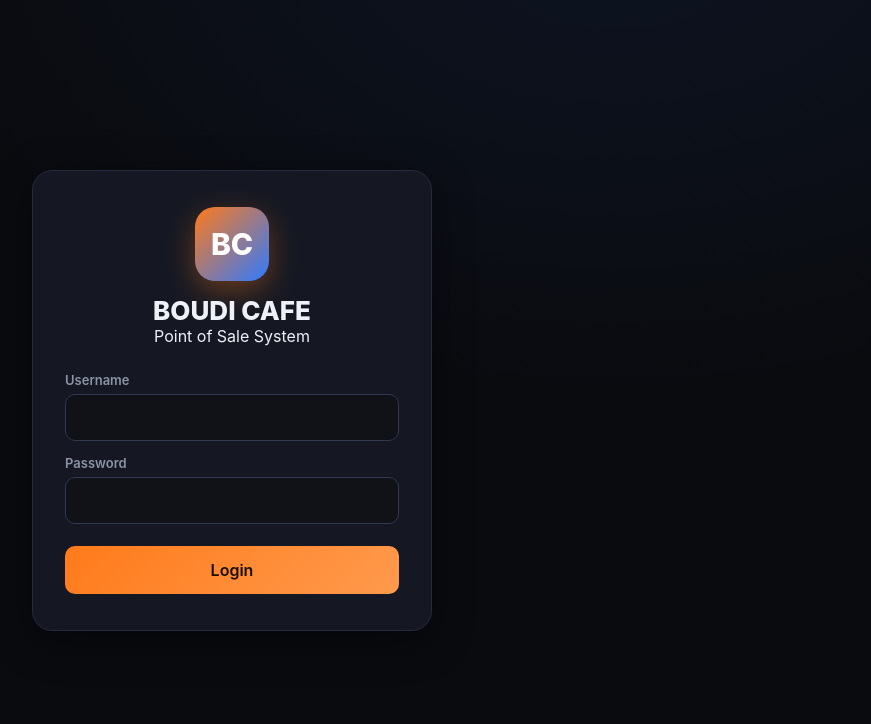
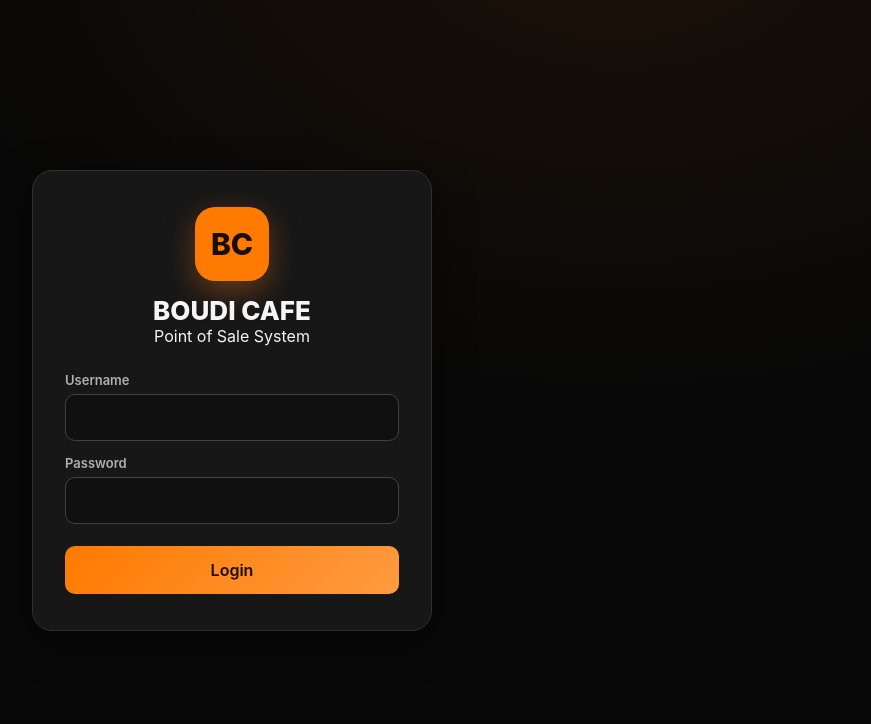
Before and after one commit to beirutbitesofficial-crypto/BOUDI, a website: page public/index.html in a window 1280 px wide. Shown: the whole page, without its empty margins (408-1279 px from the left). Drawn offline with Linux system fonts and the light colour scheme; no server answers.

Commit message:
Apply black and orange BOUDI CAFE theme

```diff
--- a/public/css/friends-cafe-v2.css
+++ b/public/css/friends-cafe-v2.css
@@ -1,14 +1,14 @@
-:root{--accent:#ff7a00;--black:#0b0b0d}
+:root{--accent:#ff7a00;--black:#080808}
 body.route-pos{overflow:hidden}.content:has(.pos-fixed-layout){padding:12px;overflow:hidden;height:calc(100vh - 72px)}
 .pos-fixed-layout{display:grid;grid-template-columns:1fr 1fr;gap:12px;height:100%;min-height:0}
 .pos-half{min-width:0;min-height:0;border:1px solid var(--border);border-radius:16px;background:var(--card);padding:12px;display:flex;flex-direction:column;gap:10px;overflow:hidden}
 .pos-scroll{overflow:auto;min-height:0;overscroll-behavior:contain}.pos-products .product-grid{flex:1;grid-template-columns:repeat(auto-fill,minmax(125px,1fr));gap:9px}
-.product-tile{min-height:190px;padding:10px;color:#fff;display:flex;flex-direction:column;align-items:stretch;justify-content:flex-start;gap:6px;overflow:hidden}.product-tile img{width:100%;height:105px;object-fit:contain;border-radius:10px;background:#17191f}.product-tile .pt-name,.product-tile .pt-price,.product-tile .pt-stock{display:block;color:#fff;text-shadow:0 1px 2px #000;line-height:1.25}.product-tile .pt-name{font-size:14px;margin:0;overflow-wrap:anywhere}.product-tile .pt-price{font-size:13px;margin:0}.product-tile .pt-stock{font-size:11px;margin:0}.product-tile .pt-emoji{font-size:42px;min-height:105px;display:grid;place-items:center}.pos-cart .cart-items{flex:1}
-.pos-actions{display:grid;grid-template-columns:1fr 1.4fr 1fr;gap:8px}.pay-toggle{display:grid;grid-template-columns:1fr 1fr;gap:10px;margin:8px 0}.pay-toggle .pay-opt{min-height:48px;border:2px solid var(--border-2);border-radius:11px;background:#232630;color:#fff;font-size:16px;font-weight:800;cursor:pointer}.pay-toggle .pay-opt.paid{border-color:#2ecc71}.pay-toggle .pay-opt.unpaid{border-color:#ff6767}.pay-toggle .pay-opt.active.paid{background:#168347;color:#fff;box-shadow:0 0 0 3px rgba(46,204,113,.2)}.pay-toggle .pay-opt.active.unpaid{background:#a92f3d;color:#fff;box-shadow:0 0 0 3px rgba(255,103,103,.2)}.confirm-sale{position:sticky;bottom:0;min-height:48px;background:var(--accent);color:#000;font-weight:800}
+.product-tile{min-height:190px;padding:10px;color:#fff;display:flex;flex-direction:column;align-items:stretch;justify-content:flex-start;gap:6px;overflow:hidden}.product-tile img{width:100%;height:105px;object-fit:contain;border-radius:10px;background:#1c1c1c}.product-tile .pt-name,.product-tile .pt-price,.product-tile .pt-stock{display:block;color:#fff;text-shadow:0 1px 2px #000;line-height:1.25}.product-tile .pt-name{font-size:14px;margin:0;overflow-wrap:anywhere}.product-tile .pt-price{font-size:13px;margin:0}.product-tile .pt-stock{font-size:11px;margin:0}.product-tile .pt-emoji{font-size:42px;min-height:105px;display:grid;place-items:center}.pos-cart .cart-items{flex:1}
+.pos-actions{display:grid;grid-template-columns:1fr 1.4fr 1fr;gap:8px}.pay-toggle{display:grid;grid-template-columns:1fr 1fr;gap:10px;margin:8px 0}.pay-toggle .pay-opt{min-height:48px;border:2px solid var(--border-2);border-radius:11px;background:#242424;color:#fff;font-size:16px;font-weight:800;cursor:pointer}.pay-toggle .pay-opt.paid{border-color:#2ecc71}.pay-toggle .pay-opt.unpaid{border-color:#ff6767}.pay-toggle .pay-opt.active.paid{background:#168347;color:#fff;box-shadow:0 0 0 3px rgba(46,204,113,.2)}.pay-toggle .pay-opt.active.unpaid{background:#a92f3d;color:#fff;box-shadow:0 0 0 3px rgba(255,103,103,.2)}.confirm-sale{position:sticky;bottom:0;min-height:48px;background:var(--accent);color:#000;font-weight:800}
 .gaming-progress{min-height:30px;padding:7px;border-radius:9px;background:#2a2020;color:#ffad66;text-align:center;font-weight:800}.gaming-progress.ready{background:#153c29;color:#65df9a}
 .supplier-form,.card{margin-bottom:12px}.supplier-row{display:grid;grid-template-columns:1.2fr 1.5fr .7fr .8fr auto;gap:8px;align-items:center;margin:7px 0}.history-line{display:grid;grid-template-columns:1.5fr .6fr 1fr 1fr 1fr;gap:8px;padding:8px;border-bottom:1px solid var(--border)}
 .link-btn{border:0;background:none;color:var(--accent);cursor:pointer;font-weight:800}.receipt{text-align:center;color:#111;background:#fff;padding:20px}
-.product-admin-card{min-width:0;color:#fff}.product-admin-card img,.product-image-fallback{width:100%;height:145px;object-fit:contain;border-radius:10px;background:#17191f}.product-image-fallback{display:grid;place-items:center;font-size:52px}.product-admin-card h3,.product-admin-card p{color:#fff}.product-card-actions{display:flex;gap:7px;flex-wrap:wrap}.content>.product-grid{grid-template-columns:repeat(auto-fill,minmax(190px,1fr))}
+.product-admin-card{min-width:0;color:#fff}.product-admin-card img,.product-image-fallback{width:100%;height:145px;object-fit:contain;border-radius:10px;background:#1c1c1c}.product-image-fallback{display:grid;place-items:center;font-size:52px}.product-admin-card h3,.product-admin-card p{color:#fff}.product-card-actions{display:flex;gap:7px;flex-wrap:wrap}.content>.product-grid{grid-template-columns:repeat(auto-fill,minmax(190px,1fr))}
 .whatsapp-btn{background:#25d366;border-color:#25d366;color:#071b0d;font-weight:800}.whatsapp-btn:hover{background:#20bd5a;border-color:#20bd5a}
 @media(max-width:900px){body.route-pos{overflow:auto}.content:has(.pos-fixed-layout){height:auto;overflow:visible}.pos-fixed-layout{grid-template-columns:1fr;height:auto}.pos-half{min-height:70vh}.supplier-row{grid-template-columns:1fr 1fr}.pos-actions{grid-template-columns:1fr}}
 @media print{body *{visibility:hidden}.modal-overlay,.modal-overlay *{visibility:visible}.modal-overlay{position:absolute;inset:0;background:#fff}.modal{box-shadow:none;border:0}}
@@ -19,11 +19,11 @@ body.route-pos{overflow:hidden}.content:has(.pos-fixed-layout){padding:12px;over
 .pos-fixed-layout .pill-tabs button{min-width:86px;min-height:50px;padding:12px 18px;font-size:16px;font-weight:800;white-space:nowrap}
 .pos-products>input,.pos-cart>input,.pos-cart>textarea,.pos-cart>input[type="number"]{min-height:52px;font-size:17px;padding:12px 14px}
 .product-tile{min-height:205px;cursor:pointer;-webkit-tap-highlight-color:transparent;user-select:none}
-.product-tile:active{transform:scale(.97);border-color:var(--accent);background:#34303a}
+.product-tile:active{transform:scale(.97);border-color:var(--accent);background:#352619}
 .product-tile .pt-name{font-size:16px}.product-tile .pt-price{font-size:15px}.product-tile .pt-stock{font-size:13px}
 .cart-line{display:grid;grid-template-columns:minmax(90px,1fr) auto minmax(95px,.65fr) minmax(105px,.75fr) 52px;gap:8px;align-items:center;padding:10px 2px}
 .cart-item-name{font-size:15px;overflow-wrap:anywhere}.cart-qty-control{display:grid;grid-template-columns:50px 58px 50px;gap:4px;align-items:center}
-.cart-touch-btn,.cart-remove{min-width:50px;min-height:50px;border:1px solid var(--border-2);border-radius:11px;background:#30343f;color:#fff;font-size:25px;font-weight:900;cursor:pointer}
+.cart-touch-btn,.cart-remove{min-width:50px;min-height:50px;border:1px solid var(--border-2);border-radius:11px;background:#303030;color:#fff;font-size:25px;font-weight:900;cursor:pointer}
 .cart-touch-btn:active,.cart-remove:active{transform:scale(.94);background:var(--accent);color:#111}.cart-remove{background:#512a31;color:#ff9da5}
 .cart-qty-value,.cart-price{height:50px;min-width:0;padding:7px;text-align:center;font-size:16px;font-weight:800}.cart-line-total{font-size:14px;font-weight:800;text-align:right}
 .pay-toggle .pay-opt,.confirm-sale,.pos-actions .btn{min-height:58px;font-size:17px}.pay-toggle .pay-opt{font-size:19px}
--- a/public/css/styles.css
+++ b/public/css/styles.css
@@ -1,20 +1,20 @@
 :root {
-  --bg: #0a0b0f;
-  --bg-2: #101218;
-  --panel: #151823;
-  --panel-2: #1b1f2e;
-  --panel-3: #232838;
-  --border: #262b3d;
-  --border-2: #313850;
-  --text: #eef1f8;
-  --muted: #8b93a7;
-  --muted-2: #616a80;
-  --orange: #ff7a1a;
-  --orange-2: #ff9a4d;
+  --bg: #080808;
+  --bg-2: #101010;
+  --panel: #171717;
+  --panel-2: #202020;
+  --panel-3: #292929;
+  --border: #303030;
+  --border-2: #414141;
+  --text: #f5f5f5;
+  --muted: #b0b0b0;
+  --muted-2: #929292;
+  --orange: #ff7a00;
+  --orange-2: #ff9b40;
   --orange-soft: rgba(255, 122, 26, 0.14);
-  --blue: #2f7bff;
-  --blue-2: #5b9bff;
-  --blue-soft: rgba(47, 123, 255, 0.14);
+  --blue: #ff7a00;
+  --blue-2: #ff9b40;
+  --blue-soft: rgba(255, 122, 0, 0.14);
   --green: #22c55e;
   --green-soft: rgba(34, 197, 94, 0.14);
   --red: #ef4444;
@@ -33,7 +33,7 @@ html[dir="rtl"] { --font: 'Cairo', system-ui, sans-serif; }
 
 body {
   font-family: var(--font);
-  background: radial-gradient(1200px 800px at 80% -10%, rgba(47,123,255,0.08), transparent 60%),
+  background: radial-gradient(1200px 800px at 80% -10%, rgba(255,122,0,0.08), transparent 60%),
               radial-gradient(1000px 700px at -10% 110%, rgba(255,122,26,0.07), transparent 55%),
               var(--bg);
   color: var(--text);
@@ -53,6 +53,9 @@ body {
 
 .hidden { display: none !important; }
 
+/* BOUDI CAFE: black surfaces with orange brand accents. */
+:root { --card: var(--panel); color-scheme: dark; }
+
 /* ---------- Buttons ---------- */
 .btn {
   display: inline-flex; align-items: center; justify-content: center; gap: 8px;
@@ -69,7 +72,7 @@ body {
 .btn-primary { background: linear-gradient(135deg, var(--orange), var(--orange-2)); border: none; color: #1a0d02; }
 .btn-primary:hover { box-shadow: 0 8px 24px rgba(255,122,26,.35); }
 .btn-blue { background: linear-gradient(135deg, var(--blue), var(--blue-2)); border: none; color: #fff; }
-.btn-blue:hover { box-shadow: 0 8px 24px rgba(47,123,255,.35); }
+.btn-blue:hover { box-shadow: 0 8px 24px rgba(255,122,0,.35); }
 .btn-green { background: linear-gradient(135deg, #16a34a, var(--green)); border: none; color: #fff; }
 .btn-danger { background: var(--red-soft); border-color: rgba(239,68,68,.4); color: #ffb4b4; }
 .btn-danger:hover { border-color: var(--red); }
@@ -140,7 +143,7 @@ html[dir="rtl"] .sidebar { left: auto; right: 0; border-right: none; border-left
 .main { flex: 1; margin-left: 250px; display: flex; flex-direction: column; min-width: 0; }
 html[dir="rtl"] .main { margin-left: 0; margin-right: 250px; }
 .topbar {
-  height: 66px; background: rgba(16,18,24,.8); backdrop-filter: blur(10px);
+  height: 66px; background: rgba(16,16,16,.94); backdrop-filter: blur(10px);
   border-bottom: 1px solid var(--border); display: flex; align-items: center; gap: 16px;
   padding: 0 22px; position: sticky; top: 0; z-index: 20;
 }
@@ -263,7 +266,7 @@ html[dir="rtl"] .toast-wrap { right: auto; left: 24px; }
   cursor: pointer; text-align: center; transition: .15s; position: relative;
 }
 .product-tile:hover { border-color: var(--orange); transform: translateY(-2px); }
-.product-tile.gaming { border-color: rgba(47,123,255,.3); }
+.product-tile.gaming { border-color: rgba(255,122,0,.3); }
 .product-tile.gaming:hover { border-color: var(--blue); }
 .product-tile .pt-name { font-weight: 700; font-size: 14px; margin-bottom: 6px; }
 .product-tile .pt-price { color: var(--orange-2); font-weight: 700; font-size: 13px; }
@@ -333,7 +336,7 @@ html[dir="rtl"] .text-right { text-align: left; }
     z-index: 999;
     left: 0;
     pointer-events: none;
-    box-shadow: 0 12px 40px rgba(2,6,18,.6);
+    box-shadow: 0 12px 40px rgba(0,0,0,.6);
   }
   html[dir="rtl"] .sidebar {
     left: auto;
@@ -658,3 +661,8 @@ html[dir="rtl"] table tbody td {
 .dashboard-charts-row {
   min-width: 0;
 }
+
+
+/* Dark lettering keeps orange brand surfaces readable. */
+.btn-blue, .login-logo, .brand-logo, .avatar { color: #17100a; }
+:focus-visible { outline: 2px solid var(--orange-2); outline-offset: 3px; }
--- a/public/index.html
+++ b/public/index.html
@@ -1,6 +1,6 @@
 <!doctype html><html lang="en" dir="ltr"><head><meta charset="utf-8"><meta name="viewport" content="width=device-width,initial-scale=1"><title>BOUDI CAFE POS</title>
-<link rel="stylesheet" href="/css/styles.css"><link rel="stylesheet" href="/css/friends-cafe-v2.css?v=20260818-1"><script src="/vendor/chart.min.js"></script><script src="/vendor/jspdf.min.js"></script><script src="/vendor/jspdf.autotable.min.js"></script><script src="/vendor/xlsx.full.min.js"></script></head><body>
+<link rel="stylesheet" href="/css/styles.css?v=20260912-orange"><link rel="stylesheet" href="/css/friends-cafe-v2.css?v=20260912-orange"><script src="/vendor/chart.min.js"></script><script src="/vendor/jspdf.min.js"></script><script src="/vendor/jspdf.autotable.min.js"></script><script src="/vendor/xlsx.full.min.js"></script></head><body>
 <div id="login-screen" class="login-screen hidden"><div class="login-card"><div class="login-brand"><div class="login-logo">BC</div><h1 id="login-title">BOUDI CAFE</h1><p>Point of Sale System</p></div><form id="login-form"><label>Username</label><input id="login-username" autocomplete="username" required><label>Password</label><input id="login-password" type="password" autocomplete="current-password" required><div id="login-error" class="login-error hidden"></div><button class="btn btn-primary btn-block btn-lg">Login</button></form></div></div>
 <div id="app" class="app hidden"><aside class="sidebar" id="sidebar"><div class="sidebar-brand"><div class="brand-logo" id="brand-logo">BC</div><div class="brand-name" id="brand-name">BOUDI CAFE</div></div><button id="sidebar-close" class="icon-btn close-btn">✕</button><nav class="nav">
 <a class="nav-item" data-route="dashboard"><span>📊</span><span>Dashboard</span></a><a class="nav-item" data-route="pos"><span>🧾</span><span>POS</span></a><a class="nav-item" data-route="invoices"><span>📄</span><span>Invoices</span></a><a class="nav-item" data-route="products"><span>📦</span><span>Products</span></a><a class="nav-item" data-route="inventory"><span>🏷️</span><span>Inventory</span></a><a class="nav-item" data-route="debtors"><span>💳</span><span>Debtors</span></a><a class="nav-item" data-route="shifts"><span>🕒</span><span>Shifts</span></a><a class="nav-item" data-route="expenses"><span>💡</span><span>Expenses</span></a><a class="nav-item" data-route="reports"><span>📈</span><span>Reports</span></a><a class="nav-item" data-route="search"><span>🔍</span><span>Search</span></a><a class="nav-item" data-route="settings"><span>⚙️</span><span>Settings</span></a></nav><div class="sidebar-footer"><button id="logout-btn" class="btn btn-ghost btn-block">Logout</button></div></aside>
-<div class="main"><header class="topbar"><button id="menu-toggle" class="icon-btn">☰</button><h2 id="page-title">POS</h2><div class="topbar-right"><button id="quick-lang" class="chip-btn" title="Language">🌐</button><button id="quick-currency" class="chip-btn currency-toggle" title="Currency">🇱🇧 LBP</button><div class="avatar" id="user-avatar">U</div><span id="user-name"></span></div></header><main id="content" class="content"></main></div></div><div id="toast-wrap" class="toast-wrap"></div><div id="modal-root"></div><script type="module" src="/js/app.js?v=20260911-boudi2"></script></body></html>
+<div class="main"><header class="topbar"><button id="menu-toggle" class="icon-btn">☰</button><h2 id="page-title">POS</h2><div class="topbar-right"><button id="quick-lang" class="chip-btn" title="Language">🌐</button><button id="quick-currency" class="chip-btn currency-toggle" title="Currency">🇱🇧 LBP</button><div class="avatar" id="user-avatar">U</div><span id="user-name"></span></div></header><main id="content" class="content"></main></div></div><div id="toast-wrap" class="toast-wrap"></div><div id="modal-root"></div><script type="module" src="/js/app.js?v=20260912-orange"></script></body></html>
```
